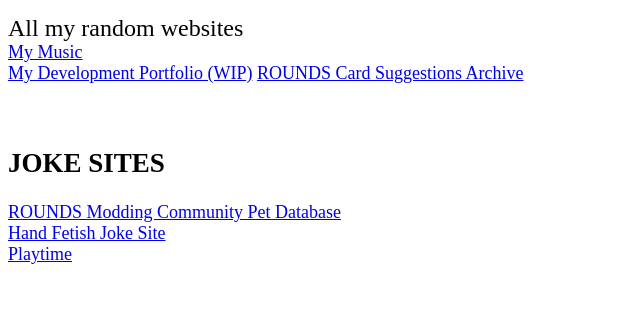
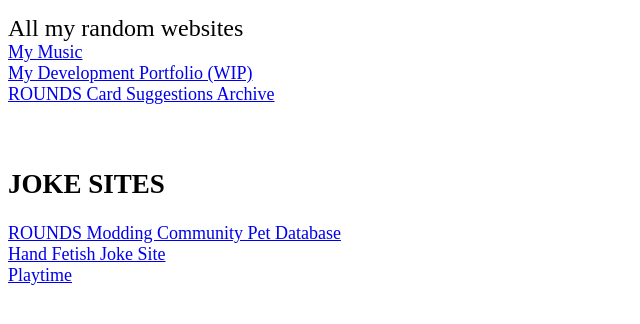
Before and after one commit to Scyye/scyye.github.io, a plain HTML site: page index.html in a window 1280 px wide. Shown: the part 66-390 px from the top of the page, without its empty margins (0-640 px from the left). Drawn offline with Linux system fonts and the light colour scheme.

Commit message:
Update index.html

```diff
--- a/index.html
+++ b/index.html
@@ -24,7 +24,7 @@
 
     <span style="font-size: large; ">
         <a href="music">My Music</a><br>
-        <a href="portfolio">My Development Portfolio (WIP)</a>
+        <a href="portfolio">My Development Portfolio (WIP)</a><br>
         <a href="https://scyye.github.io/RoundsCardSuggestions">ROUNDS Card Suggestions Archive</a><br>
         <br><br>
 
```
